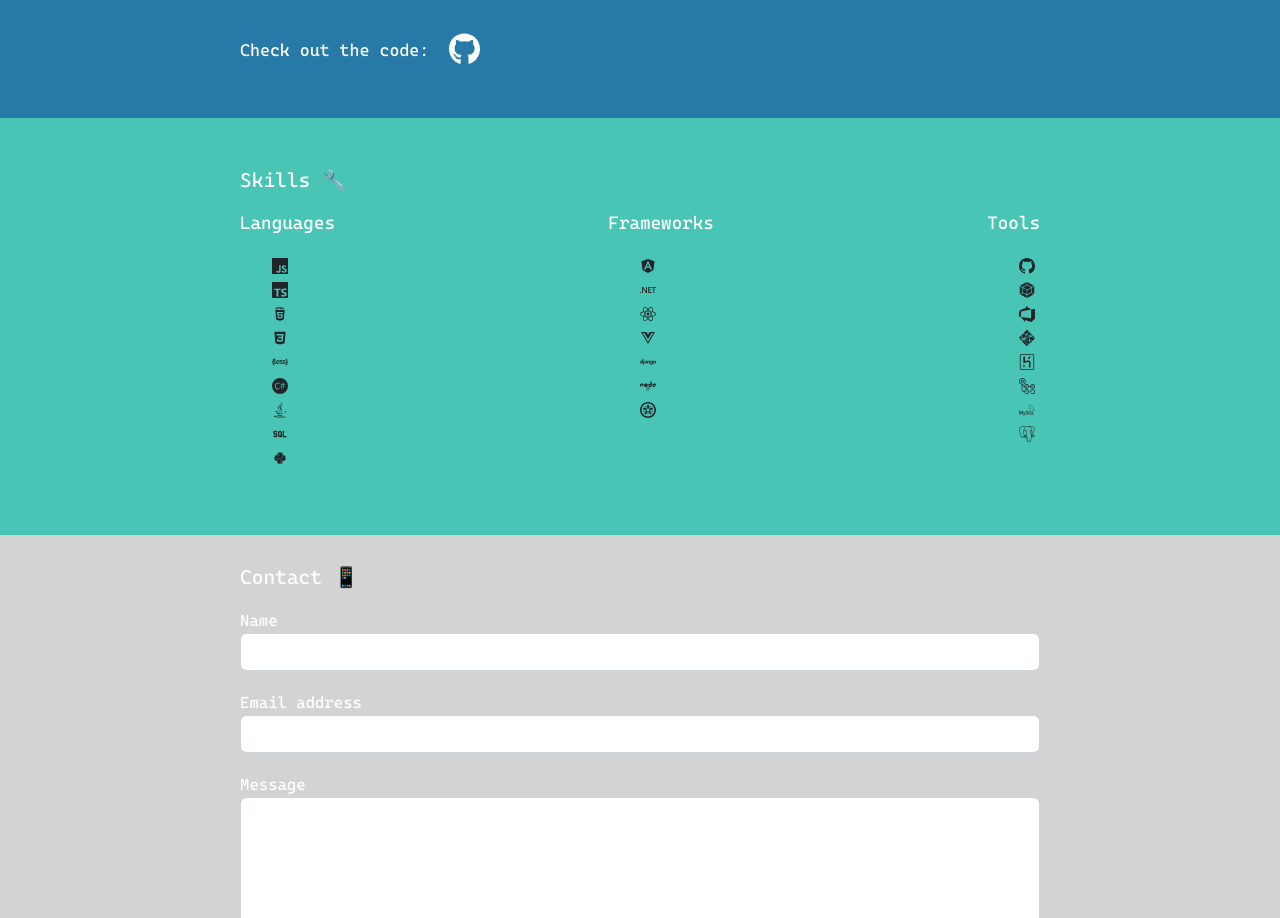
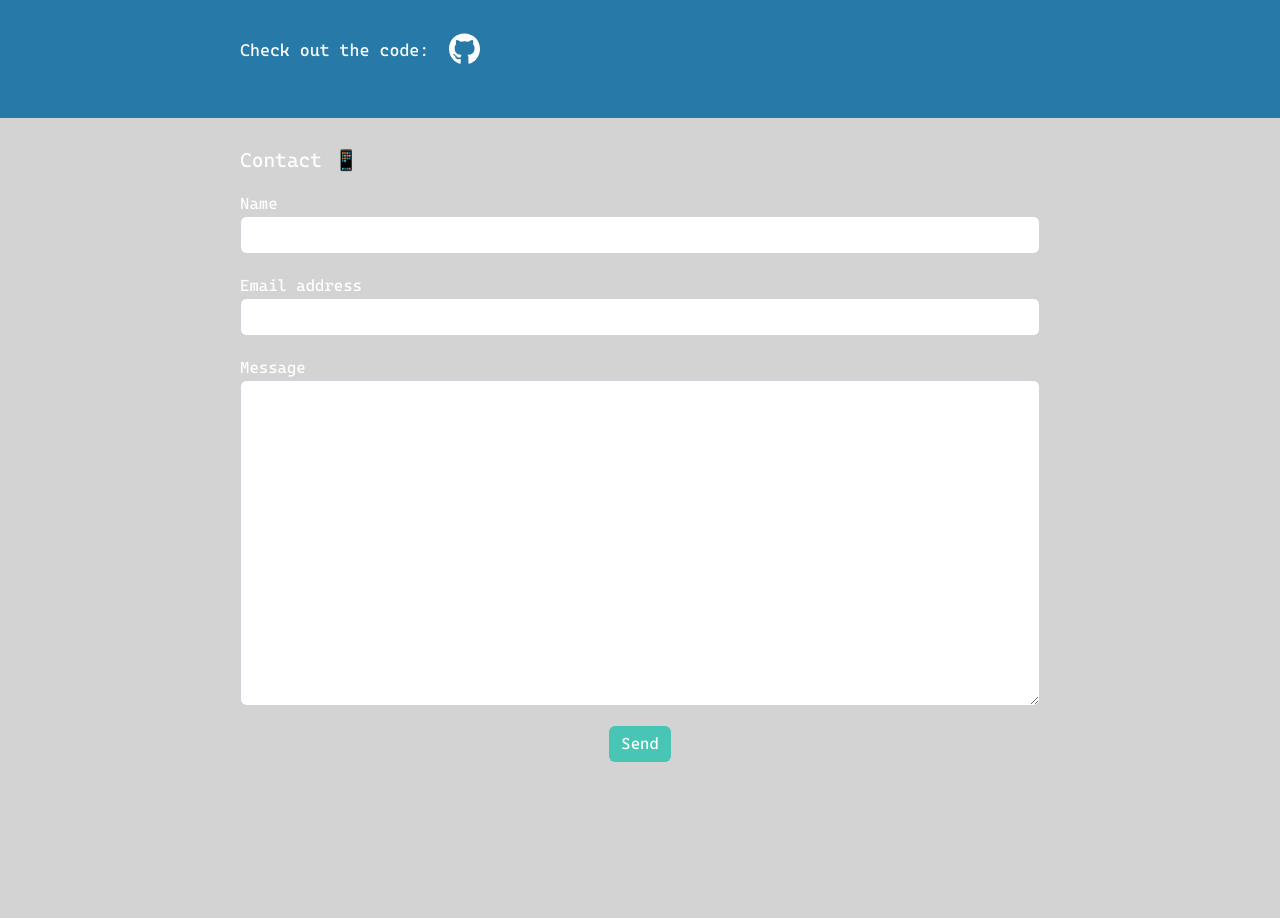
Before and after one commit to chrisdurning22/PortfolioV2, a React (Create React App) app: page / in a window 1280 px wide. Shown: the part 3404-4322 px from the top of the page. Built offline with nearby package versions, Linux system fonts and the light colour scheme.

Commit message:
small fixes

```diff
--- a/src/components/Home/Home.tsx
+++ b/src/components/Home/Home.tsx
@@ -12,7 +12,7 @@ const Home: FC<HomeProps> = () => (
     <Hero/>
     <Experience/>
     <Projects/>
-    <Skills/>
+    {/* <Skills/> */}
     <Contact/>
   </div>
 )
```
